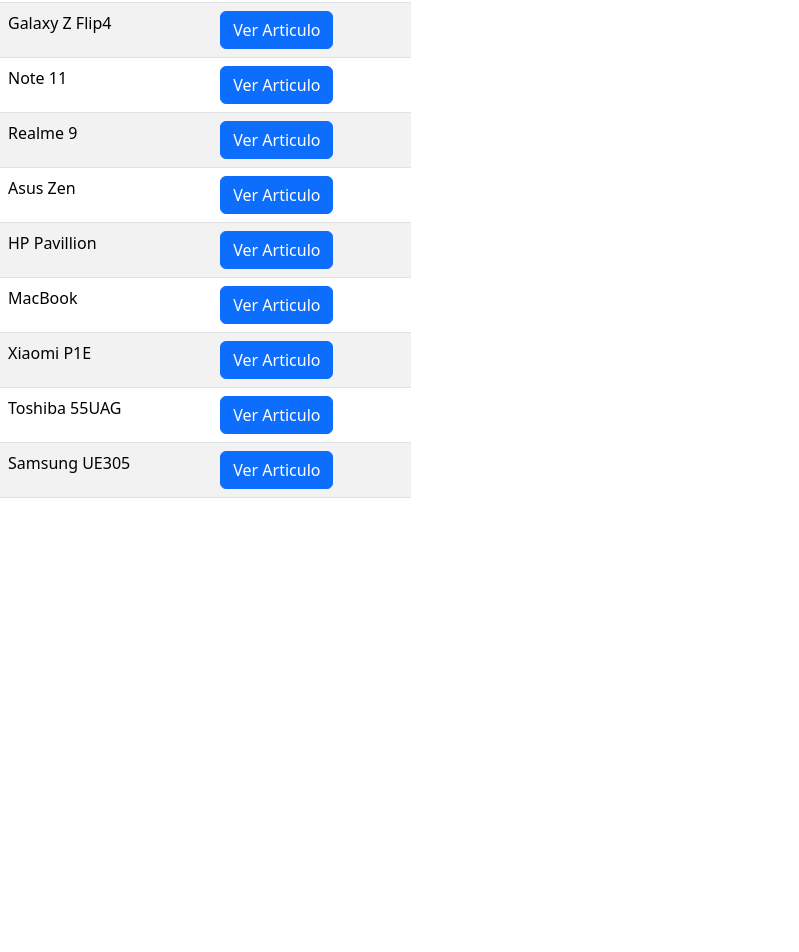
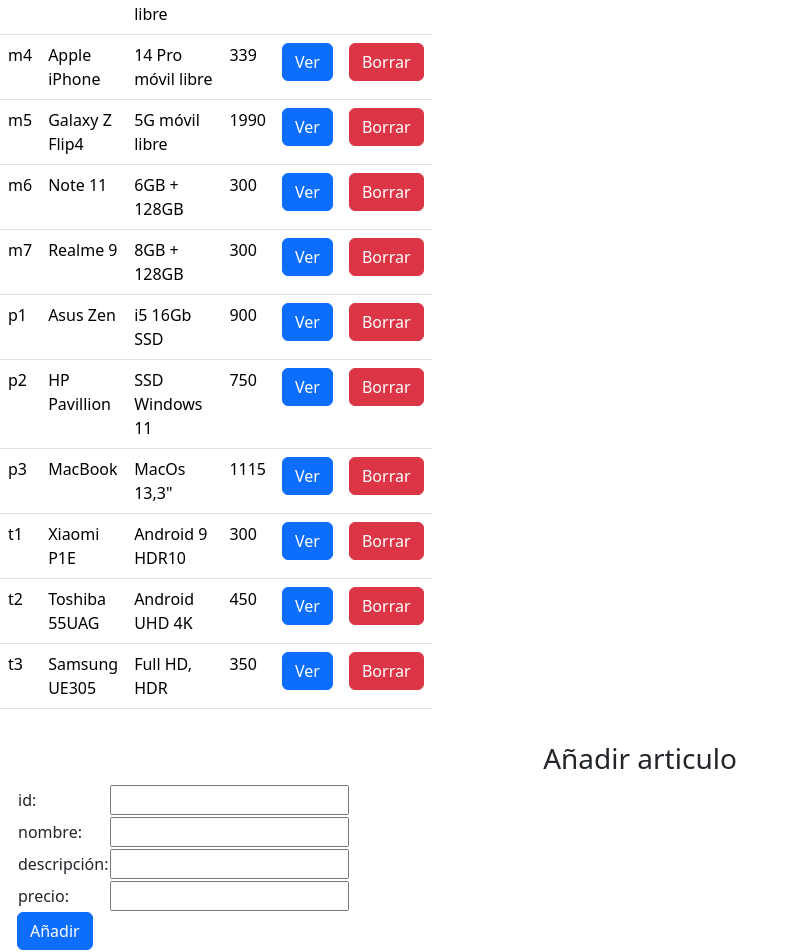
Before and after one commit to SergiNMG/dwc_angular-prac-1, an Angular app: page / in a window 1280 px wide. Shown: the part 360-1312 px from the top of the page, without its empty margins (0-799 px from the left). Before the commit the page ends 874 px from the top, so only its background shows below. Built offline with nearby package versions, Linux system fonts and the light colour scheme.

Commit message:
AddArticulo implemented

```diff
--- a/src/app/app.component.html
+++ b/src/app/app.component.html
@@ -1,6 +1,6 @@
 <h1> Angular {{title}}</h1>
 <h2> Tienda DWC</h2>
 
-<app-article4></app-article4>
+<app-article5></app-article5>
 
 <router-outlet></router-outlet>
--- a/src/app/article5/article5.component.html
+++ b/src/app/article5/article5.component.html
@@ -1,7 +1,6 @@
-<div class="container">
 <div class="row">
     <div class="col-4">
-            <table class="table table-striped">
+        <table class="table">
             <thead>
                 <th scope="col">Id</th>
                 <th scope="col">Nombre</th>
@@ -17,12 +16,13 @@
                     <td>{{article.nombre}}</td>
                     <td>{{article.descripcion}}</td>
                     <td>{{article.precio}}</td>
-                        <td><button (click)="showArticle(article.codigo)"></button></td>
-                        <td><button (click)="deleteArticle(article.codigo)"></button></td>
+                    <td><button (click)="showArticle(article.codigo)" class="btn btn-primary">
+                            Ver</button></td>
+                    <td><button (click)="deleteArticle(article.codigo)" class="btn btn-danger">
+                            Borrar</button></td>
                 </tr>
             </tbody>
         </table>
-        </div>
     </div>
 </div>
 <div *ngIf="articleSelected" class="alert alert-primary" role="alert">
@@ -46,7 +46,31 @@
         </tr>
     </table>
     <div>
-        <button (click)="modifyArticle()" class=""></button>
-        <button (click)="cancel()" class=""></button>
+        <button (click)="modifyArticle()" class="btn btn-primary"></button>
+        <button (click)="cancel()" class="btn btn-success"></button>
     </div>
 </div>
+<div class="alert alert-sucess" role="alert">
+    <h3 class="text-center">Añadir articulo</h3>
+    <table>
+        <tr>
+            <td>id: </td>
+            <td><input type="text" [(ngModel)]="codigo"></td>
+        </tr>
+        <tr>
+            <td>nombre: </td>
+            <td><input type="text" [(ngModel)]="nombre"></td>
+        </tr>
+        <tr>
+            <td>descripción: </td>
+            <td><input type="text" [(ngModel)]="descripcion"></td>
+        </tr>
+        <tr>
+            <td>precio: </td>
+            <td><input type="text" [(ngModel)]="precio"></td>
+        </tr>
+    </table>
+    <div>
+        <button (click)="addArticle()" class="btn btn-primary">Añadir</button>
+    </div>
+</div>
--- a/src/app/article5/article5.component.ts
+++ b/src/app/article5/article5.component.ts
@@ -10,44 +10,65 @@
 })
 export class Article5Component {
 
-  articles!:Article[];
+  articles!: Article[];
 
   constructor(private articleService: ArticleService) { }
 
-  ngOnInit(){
+  ngOnInit() {
     this.articles = this.articleService.getArticulos()
   }
 
-  articleSelected!:Article;
+  articleSelected!: Article | null;
+  articleNew!: Article;
 
-  codigo?:string;
-  nombre?:string;
-  descripcion?:string;
-  precio?:number;
-
+  codigo!: string
+  nombre!: string
+  descripcion!: string
+  precio!: number
 
   showArticle(id: string) {
     this.articleSelected = this.articleService.getArticulo(id);
 
-    this.codigo = this.articleSelected?.codigo;
+    /*this.codigo = this.articleSelected.codigo;
     this.nombre = this.articleSelected?.nombre;
     this.descripcion = this.articleSelected?.descripcion;
-    this.precio = this.articleSelected?.precio;
+    this.precio = this.articleSelected?.precio;*/
+
+    this.codigo == this.articleSelected.codigo;
+    this.nombre == this.articleSelected.nombre;
+    this.descripcion == this.articleSelected.descripcion;
+    this.precio == this.articleSelected.precio;
   }
 
-  modifyArticle(){
-    if(this.articleSelected != null){
-      let articleModified:Article = {
+  modifyArticle() {
+    if (this.articleSelected != null) {
+      let articleModified: Article = {
         codigo: this.codigo,
         nombre: this.nombre,
         descripcion: this.descripcion,
         precio: this.precio
       }
+      this.articleService.putArticulo(articleModified);
     }
+    this.cancel()
+  }
+
+  addArticle() {
+    let articleNew: Article = {
+      codigo: this.codigo,
+      nombre: this.nombre,
+      descripcion: this.descripcion,
+      precio: this.precio
+    }
+    this.articleService.addArticulo(articleNew);
   }
 
   deleteArticle(id: string) {
     this.articleService.deleteArticulo(id);
   }
 
+  cancel() {
+    this.articleSelected = null;
+  }
+
 }
--- a/src/app/services/article.service.ts
+++ b/src/app/services/article.service.ts
@@ -90,11 +90,22 @@
     return this.articles;
   }
 
-  getArticulo(id:string) {
-    return this.articles.find(a => a.codigo == id);
+  getArticulo(id: string) {
+    //return this.articles.find(a => a.codigo == id) || undefined;
+    let position = this.articles.findIndex(a => a.codigo == id);
+    return this.articles[position];
   }
 
-  deleteArticulo(id:string) {
-    return this.articles.filter(a => a.codigo != id);
+  putArticulo(articleModified: Article) {
+    let position = this.articles.findIndex(a => a.codigo == articleModified.codigo);
+    this.articles[position] = articleModified;
+  }
+
+  addArticulo(articleNew: Article) {
+    this.articles.push(articleNew);
+  }
+
+  deleteArticulo(id: string) {
+    //return this.articles.splice(a);
   }
 }
```
Lines whose indentation alone changed are shown as unchanged.
